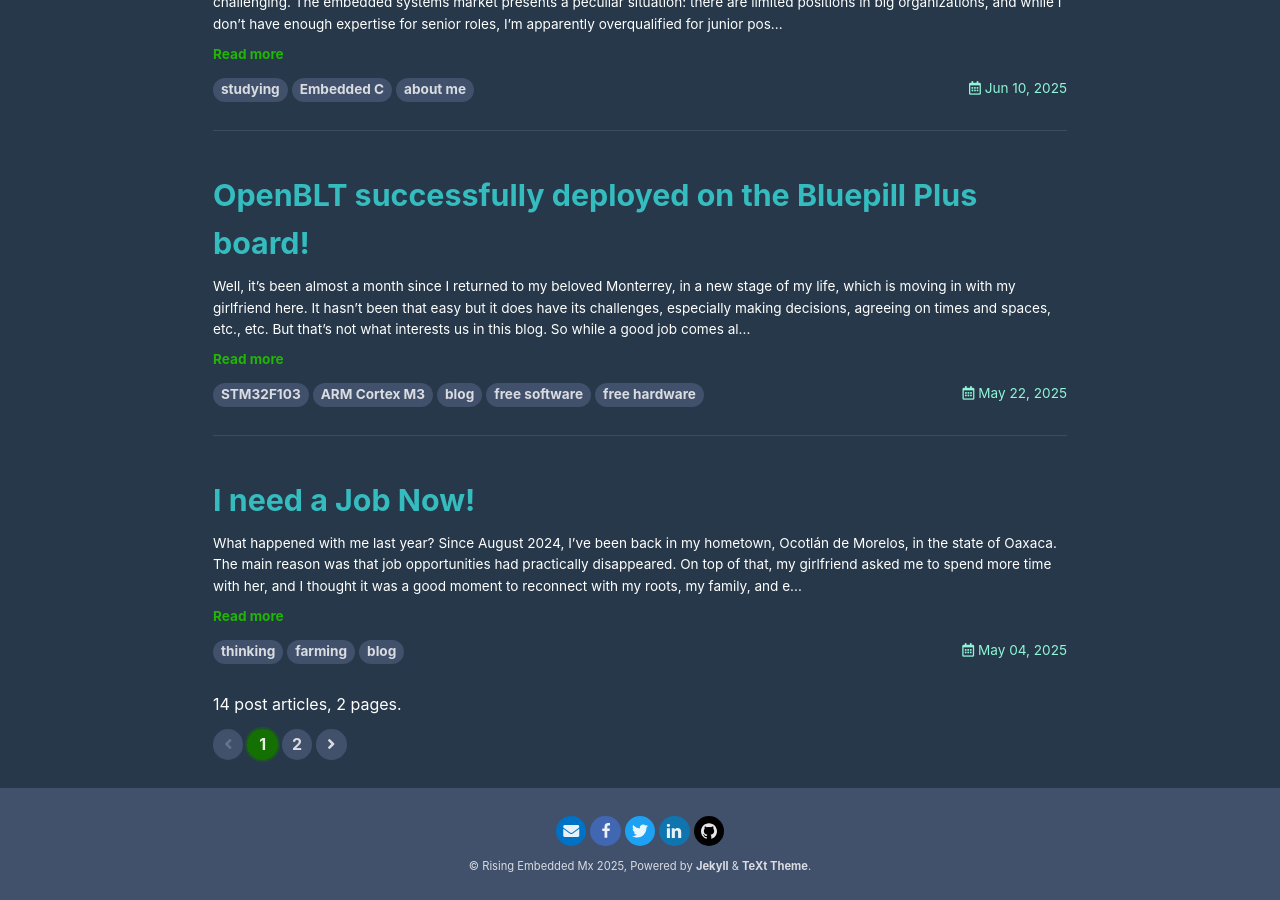
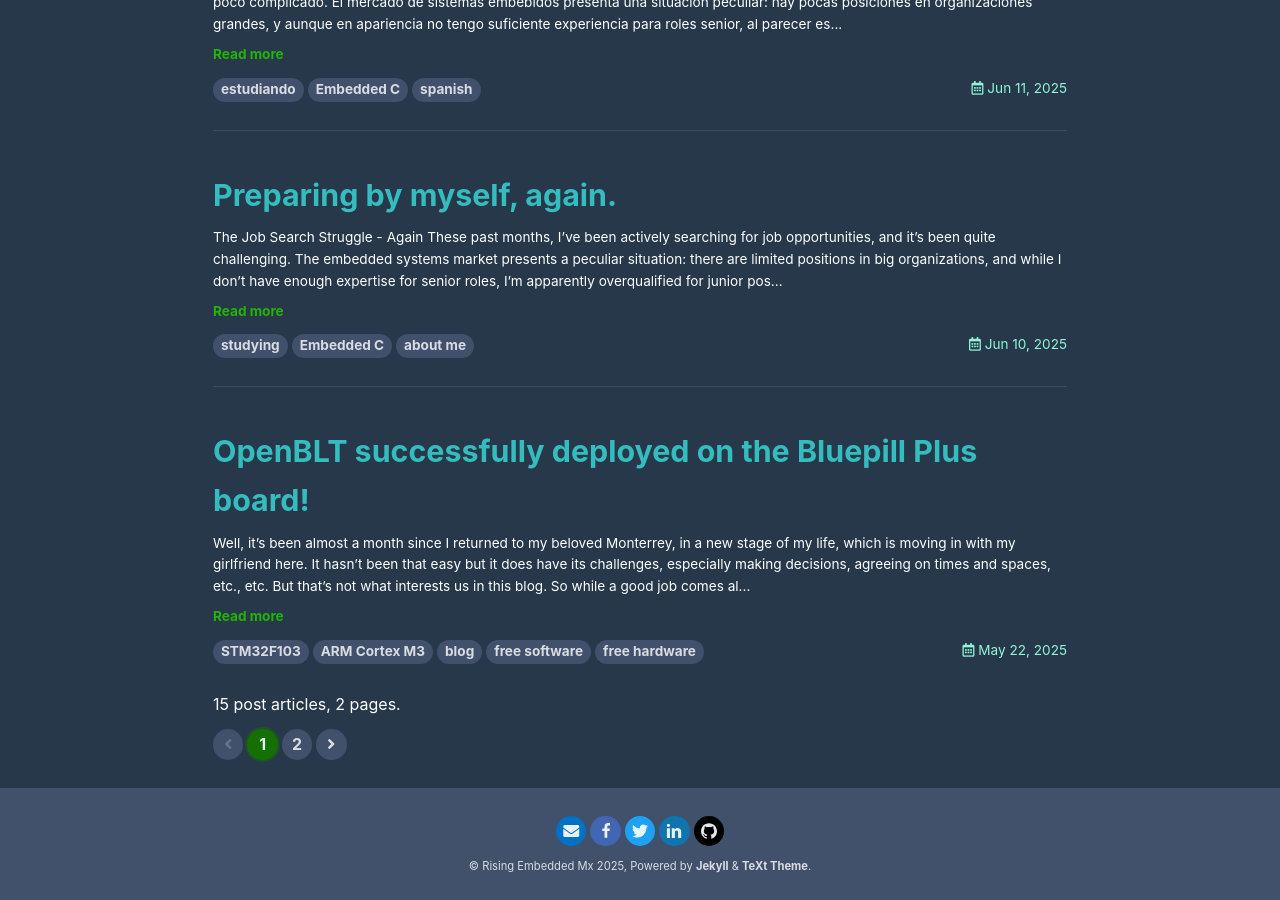
Before and after one commit to razielgdn/risingembeddedmx, a Jekyll site: the page built from index.html, in a window 1280 px wide and 900 px high, scrolled down 1505 px. Built offline with Jekyll 4.4.1, drawn with Linux system fonts in a browser that asks for light colours; nearby versions of some CDN libraries; the list of posts is cut into pages by our own code; some of the changed text lies outside the part shown.

```diff
--- a/about/en/about-en.md
+++ b/about/en/about-en.md
@@ -4,7 +4,7 @@ title: Octavio Raziel Güendulain Pérez
 permalink: /about/about-en
 aside:
    toc: true
-modify_date: 2024-07-04
+modify_date: 2024-07-14
 lang: en
 ---
 {% comment %}
@@ -142,15 +142,7 @@ Huajuapan de León, Oaxaca - Electronic Engineer (Bachelor's Degree)
 - **Yocto Zero to Hero - Building Embedded Linux**: [UC-fc6ee01a-2b07-40d9-a0a5-86b67c4535fa](https://www.udemy.com/certificate/UC-fc6ee01a-2b07-40d9-a0a5-86b67c4535fa/)
 
 
-
 # Skills
-
-## Personal Interests
-
-**Technology Enthusiast** with a passion for open-source software and free tools. Self-taught learner who actively explores technologies beyond job requirements, including:
-- **Open Source Experience:** GNU/Linux user since 2008, developing personal projects documented in this technical blog posts and repositories.
-- **Additional Technical Skills:** Python programming, Docker containerization, 3D printing, and currently expanding expertise in Rust programming, RTOS development, KiCad PCB design, Jekyll static site generation, and Yocto Project for Raspberry Pi and  embedded systems.
-- **Continuous Learning:** Committed to staying current with emerging technologies through hands-on experimentation and personal project development, demonstrating adaptability and technical curiosity beyond traditional embedded systems work.
 
 ## Programming Languages
 Since 2009, I was working with may languages:
```
Also changed, not shown: other parts of about/en/about-en.md (+7 -0 lines), contents/_posts/es/2025-07-08-umar.md (added, +14 -0 lines).
